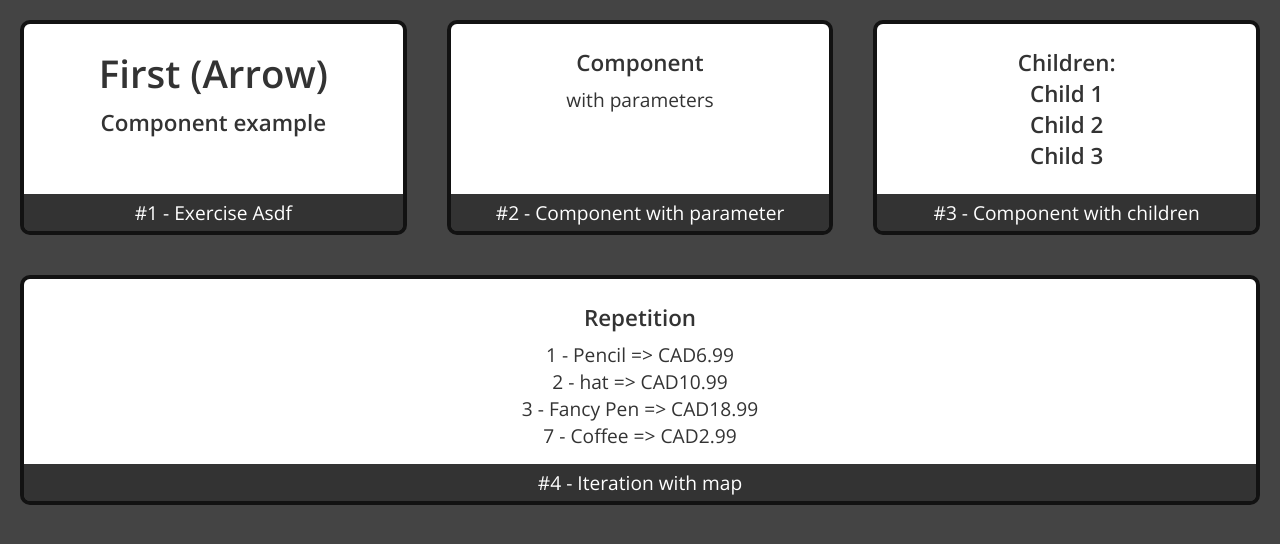
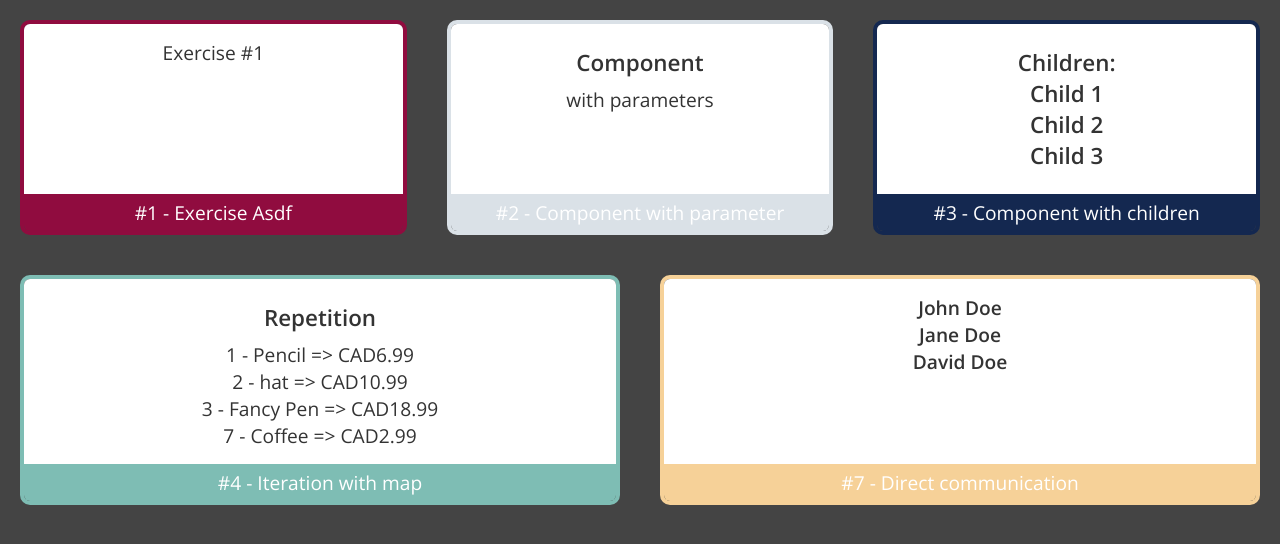
Before and after one commit to romluc/cod3r-reactjscrashcourse, a React (Create React App) app: page / in a window 1280 px wide. Shown: the top 544 px of the page. Built offline with nearby package versions, Linux system fonts and the light colour scheme; data requests are answered from the project's data file; the HTML template or start-up script is replaced by a standard one.

Commit message:
Add style through props to Cards

```diff
--- a/src/App.js
+++ b/src/App.js
@@ -1,21 +1,21 @@
 import React from 'react';
-import First from './components/First';
 import WithParameter from './components/WithParameter';
 import WithChildren from './components/WithChildren';
 import Card from './components/Card';
 import Repetition from './components/Repetition';
+import Father from './components/Direct/Father';
 
 import './App.css';
 
 export default (props) => (
   <div className='app'>
-    <Card title='#1 - Exercise Asdf'>
-      <First />
+    <Card title='#1 - Exercise Asdf' color='#900c3f'>
+      Exercise #1
     </Card>
-    <Card title='#2 - Component with parameter'>
+    <Card title='#2 - Component with parameter' color='#dae1e7'>
       <WithParameter title='Component' subtitle='with parameters' />
     </Card>
-    <Card title='#3 - Component with children'>
+    <Card title='#3 - Component with children' color='#142850'>
       <WithChildren>
         <ul>
           <li>Child 1</li>
@@ -24,8 +24,11 @@ export default (props) => (
         </ul>
       </WithChildren>
     </Card>
-    <Card title='#4 - Iteration with map'>
+    <Card title='#4 - Iteration with map' color='#7ebdb4'>
       <Repetition />
+    </Card>
+    <Card title='#7 - Direct communication' color='#f6d198'>
+      <Father />
     </Card>
   </div>
 );
--- a/src/components/Card/index.jsx
+++ b/src/components/Card/index.jsx
@@ -1,9 +1,23 @@
 import React from 'react';
 import './styles.css';
 
-export default ({ title, children }) => (
-  <div className='card'>
-    <div className='content'>{children}</div>
-    <div className='footer'>{title}</div>
-  </div>
-);
+export default ({ title, children, color }) => {
+  return (
+    <div
+      className='card'
+      style={{
+        borderColor: color || '#333',
+      }}
+    >
+      <div className='content'>{children}</div>
+      <div
+        className='footer'
+        style={{
+          backgroundColor: color || '#333',
+        }}
+      >
+        {title}
+      </div>
+    </div>
+  );
+};
--- /dev/null
+++ b/src/components/Direct/Child.jsx
@@ -0,0 +1,9 @@
+import React from 'react';
+
+export default (props) => (
+  <div>
+    <h4>
+      {props.children} {props.surname}
+    </h4>
+  </div>
+);
--- /dev/null
+++ b/src/components/Direct/Father.jsx
@@ -0,0 +1,10 @@
+import React from 'react';
+import Child from './Child';
+
+export default (props) => (
+  <div>
+    <Child surname='Doe'>John</Child>
+    <Child surname='Doe'>Jane</Child>
+    <Child surname='Doe'>David</Child>
+  </div>
+);
```
Also changed, not shown: src/post.md (added).
